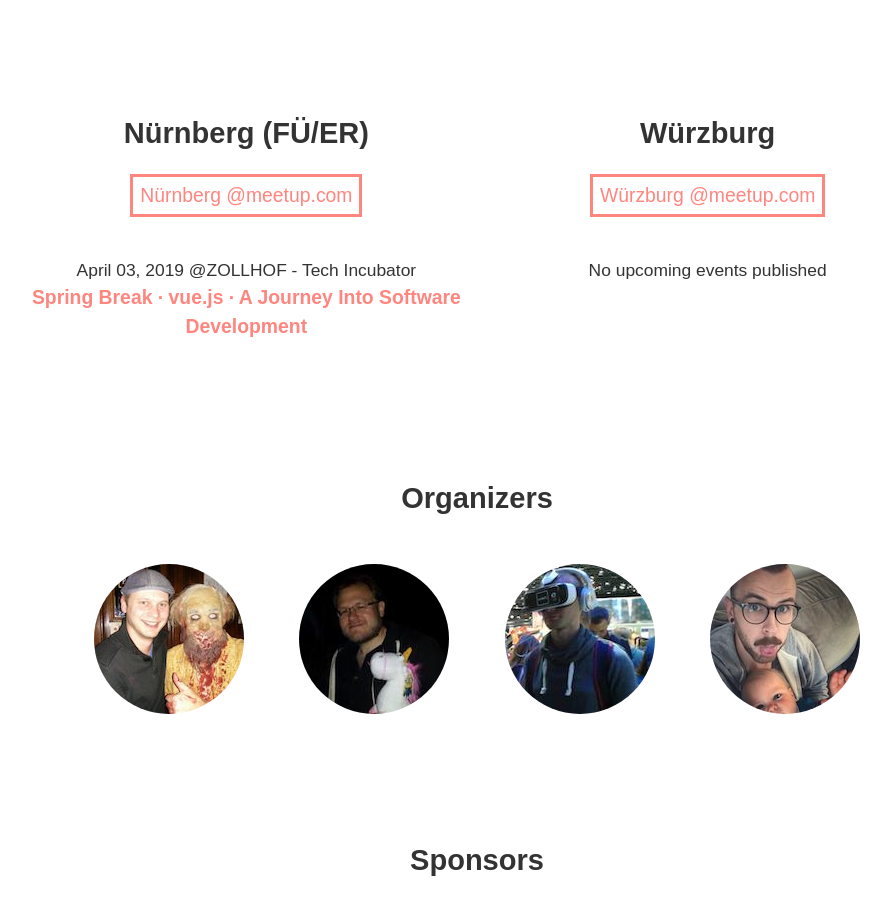
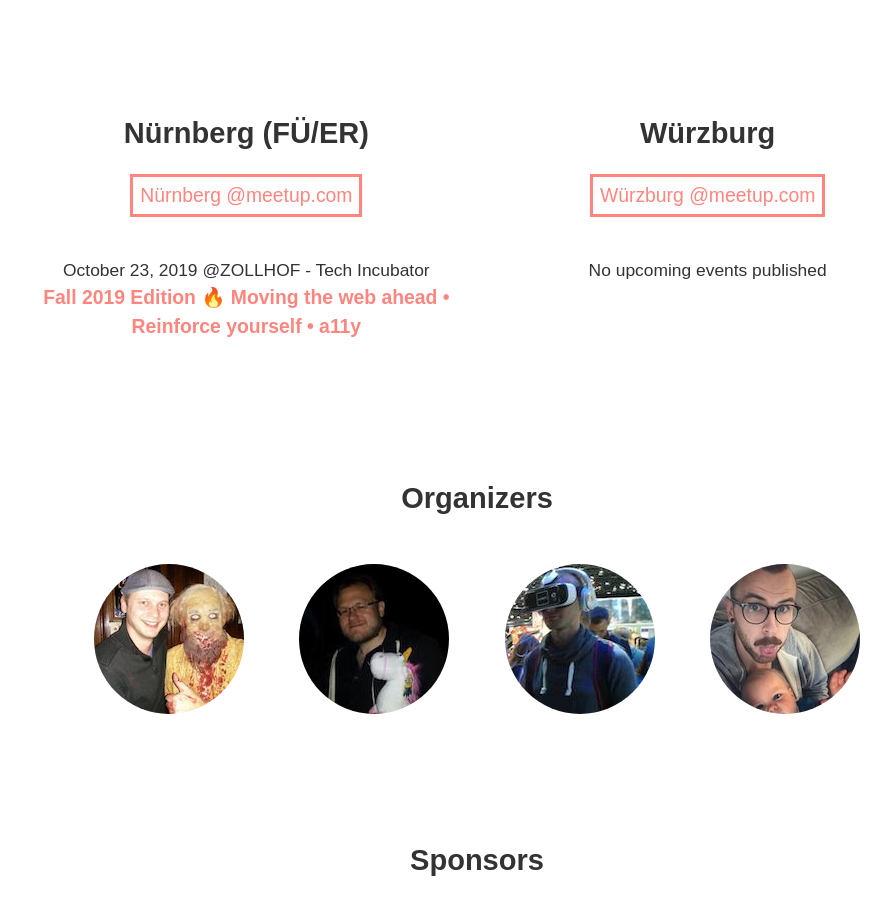
Before and after one commit to FrankenJS/frankenjs.github.io, a Jekyll site: the page built from index.md, in a window 1280 px wide and 900 px high, scrolled down 610 px. Shown: the whole window, without its empty margins (163-1054 px from the left). Built offline with Jekyll 4.4.1, drawn with Linux system fonts in a browser that asks for light colours.

Commit message:
Update events.yml

```diff
--- a/_data/events.yml
+++ b/_data/events.yml
@@ -1,8 +1,8 @@
 nuernberg:
-  name: Spring Break ∙ vue.js ∙ A Journey Into Software Development
+  name: Fall 2019 Edition 🔥 Moving the web ahead • Reinforce yourself • a11y
   host: ZOLLHOF - Tech Incubator
-  date: April 03, 2019
-  link: https://www.meetup.com/de-DE/FrankenJS/events/259732567/
+  date: October 23, 2019
+  link: https://www.meetup.com/de-DE/FrankenJS/events/265639549/
 
 wuerzburg:
 #  name: Modern React, Memory Leaks & WebAssembly with PWA
```
